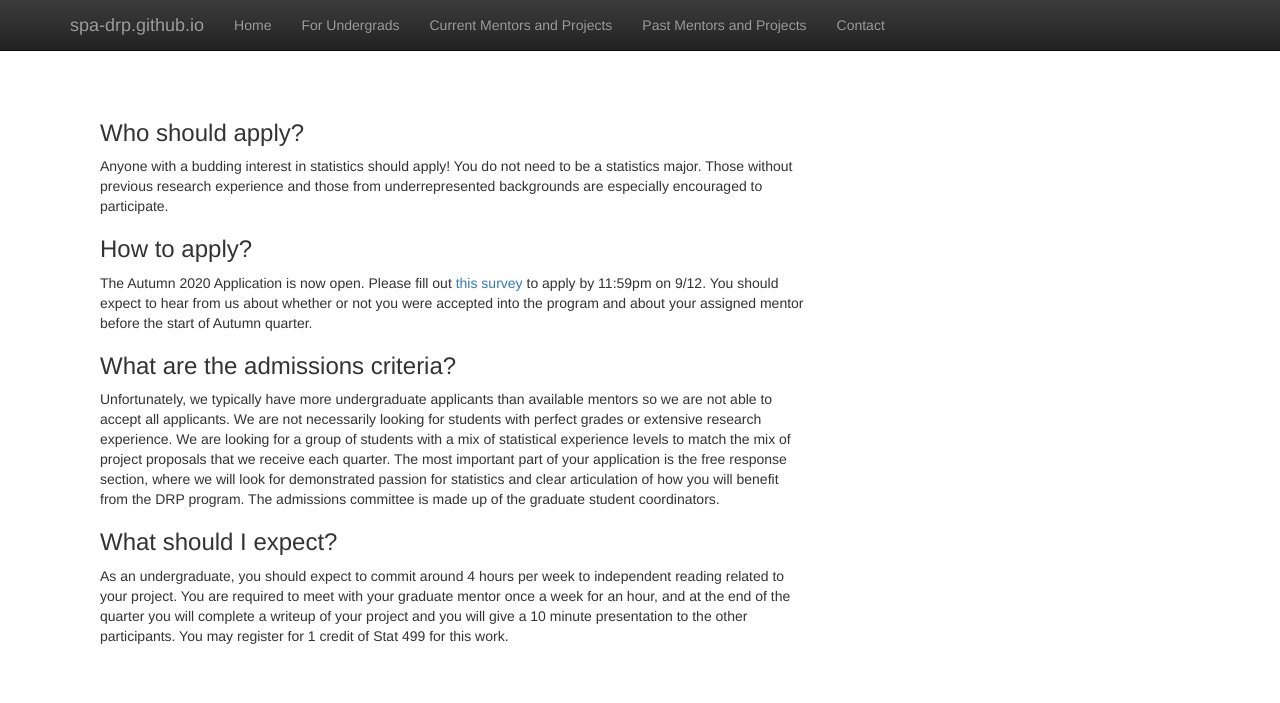
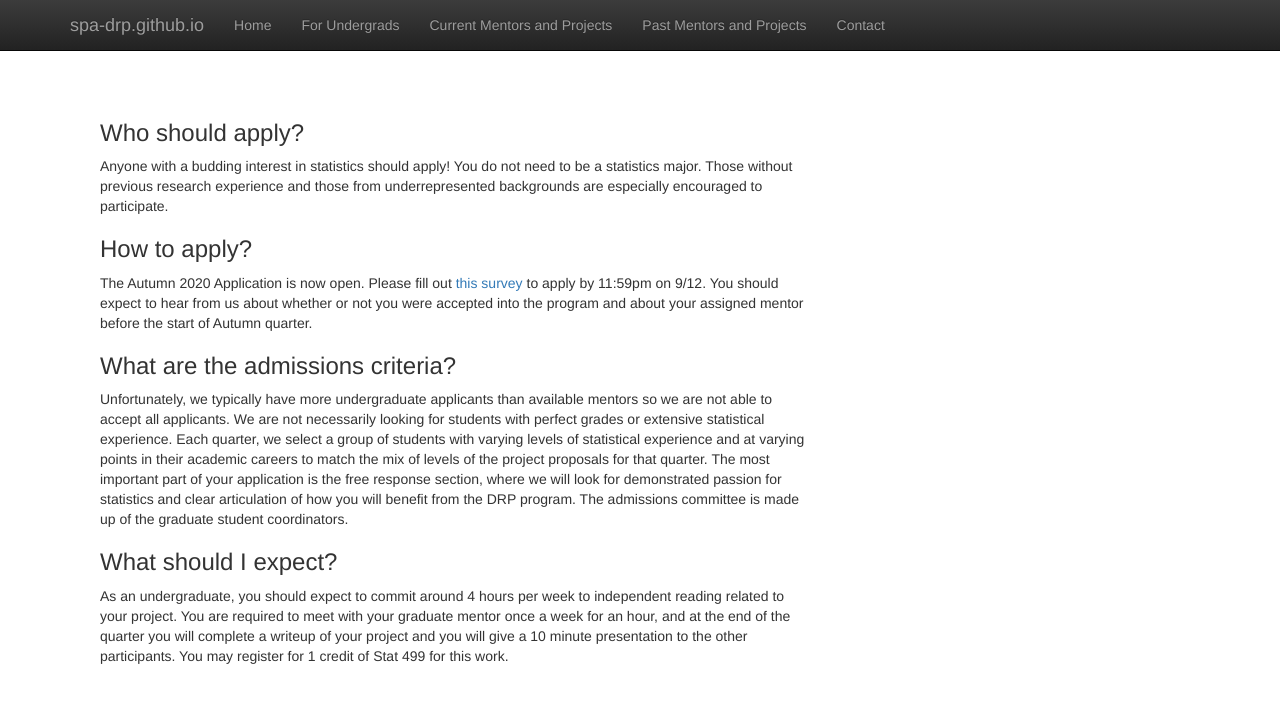
Before and after one commit to SPA-DRP/spa-drp.github.io, a Jekyll site: the page built from undergrads.html, in a window 1280 px wide. Shown: the top 703 px of the page. Built offline with Jekyll 4.4.1, drawn with Linux system fonts in a browser that asks for light colours; nearby versions of some CDN libraries; library files that are not in the unit come from our copies.

Commit message:
small update

```diff
--- a/undergrads.html
+++ b/undergrads.html
@@ -22,8 +22,9 @@ title:  'Undergraduates'
     Unfortunately, we typically have more undergraduate applicants than available mentors so we
     are not able to accept all applicants.
   We are not necessarily looking for students with perfect grades
-  or extensive research experience. We are looking for a group of students with a mix of statistical
-  experience levels to match the mix of project proposals that we receive each quarter. The most important part of your
+  or extensive statistical experience. Each quarter, we select a group of students with varying levels
+  of statistical experience and at varying points in their academic careers to match the mix of levels
+  of the project proposals for that quarter. The most important part of your
   application is the free response section, where we will look for demonstrated passion for statistics and clear
   articulation of how you will benefit from the DRP program. The admissions committee is made up of the graduate student coordinators.
   <h3> What should I expect? </h3>
```
